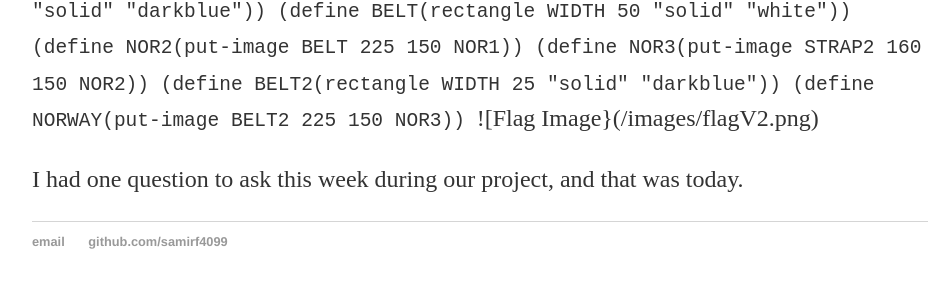
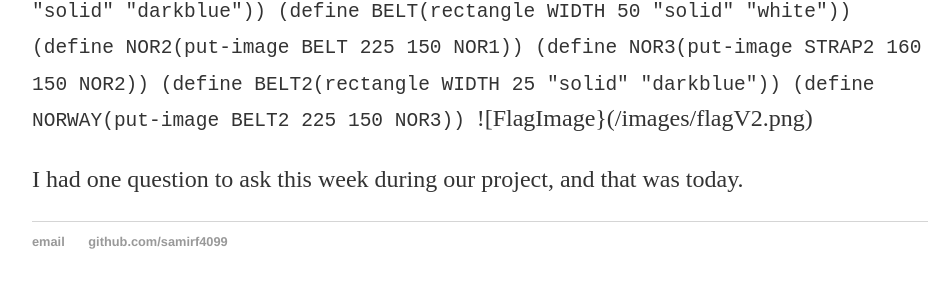
Before and after one commit to samirf4099/saimrf4099, a Jekyll site: the page built from _posts/2018-12-14-weekly-reflection-13.md, in a window 1280 px wide. Shown: the part 372-660 px from the top of the page, without its empty margins (160-1112 px from the left). Built offline with Jekyll 4.4.1, drawn with Linux system fonts in a browser that asks for light colours.

Commit message:
Update 2018-12-14-weekly-reflection-13.md

````diff
--- a/_posts/2018-12-14-weekly-reflection-13.md
+++ b/_posts/2018-12-14-weekly-reflection-13.md
@@ -16,6 +16,6 @@ date: 2018-12-13
 (define BELT2(rectangle WIDTH 25 "solid" "darkblue"))
 (define NORWAY(put-image BELT2 225 150 NOR3))
 ```
-![Flag Image}(/images/flagV2.png)
+![FlagImage}(/images/flagV2.png)
 
 I had one question to ask this week during our project, and that was today.
````
